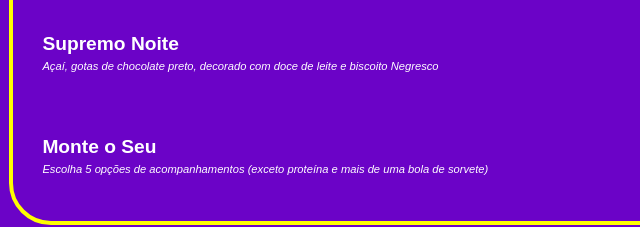
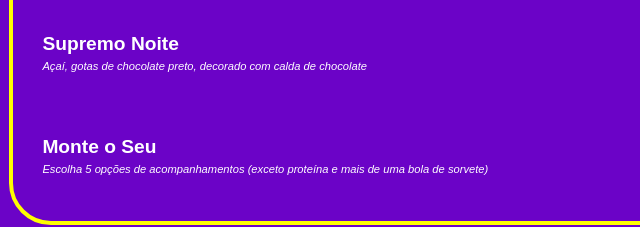
Before and after one commit to OsleneCerqueira/AcaiPedidoZap, a plain HTML site: page index.html in a window 1280 px wide. Shown: the part 1880-2107 px from the top of the page, 0-640 px from the left. Drawn offline with Linux system fonts and the light colour scheme.

Commit message:
ajuste na descrição do pedido

```diff
--- a/index.html
+++ b/index.html
@@ -189,7 +189,7 @@
                 <tr>
                     <td class="produto">
                         <h2>Supremo Noite</h2>
-                        <p class="descricao">Açaí, gotas de chocolate preto, decorado com doce de leite e biscoito Negresco</p>
+                        <p class="descricao">Açaí, gotas de chocolate preto, decorado com calda de chocolate</p>
                     </td>
                     <td class="preco">R$ 17,00</td>
                     <td class="preco">R$ 19,00</td>
```
